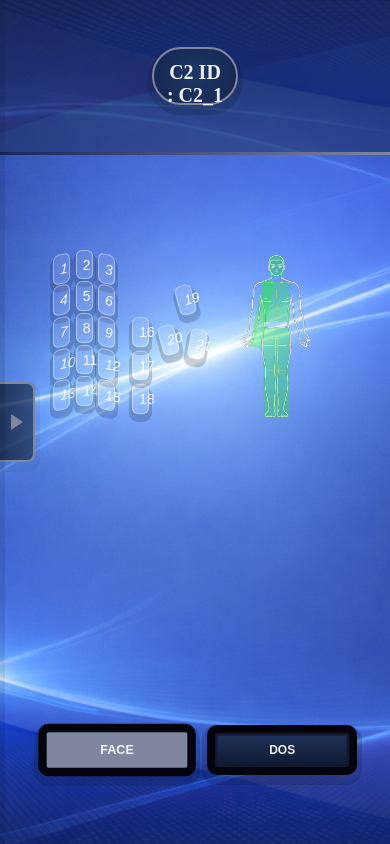
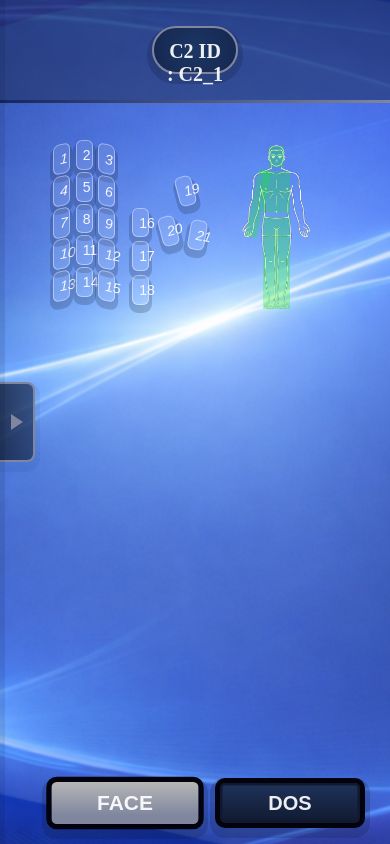
Before and after one commit to Wornny/EDF-PROJET-2026, a Flask app: template C2/templates/C2.html in a window 390 px wide. Run offline with Flask 3, Linux system fonts and the light colour scheme; the template is opened without the code that fills it: most values are stand-ins (such as "Sample title", 1, 10 or a date in 2020).

Commit message:
correcteur de bug sur tablette, css amélioré

```diff
--- a/C2/app.py
+++ b/C2/app.py
@@ -1,4 +1,4 @@
-from flask import Flask, render_template, request, jsonify
+from flask import Flask, render_template, request, jsonify, redirect
 import paho.mqtt.client as mqtt
 import json
 
@@ -13,15 +13,24 @@ mqtt_client.loop_start()
 
 
 @app.route("/")
-def c2_page():
-    return render_template("C2.html")
+def root():
+    return redirect("/C2/1")
+
+@app.route("/C2")
+def c2_root():
+    return redirect("/C2/1")
+
+@app.route("/C2/<int:c2_id>")
+def c2_page(c2_id: int):
+    return render_template("C2.html", c2_id=c2_id)
+
 
 
 @app.route("/publish_capteurs_full", methods=["POST"])
 def publish_capteurs_full():
     data = request.get_json()
+    c2_id = data.get("c2_id", "C2_1")
 
-    c2_id = data.get("c2_id", "C2_1")
     capteurs = data.get("capteurs", {})
 
     topic = f"FormaReaEDF/C2/{c2_id}/Capteurs"
@@ -34,5 +43,6 @@ def publish_capteurs_full():
     return jsonify({"status": "ok"}), 200
 
 
+
 if __name__ == "__main__":
     app.run(host="0.0.0.0", port=5000, debug=True)
--- a/C2/static/C2.css
+++ b/C2/static/C2.css
@@ -21,14 +21,33 @@ html, body {
 
 body{
   min-height: 100dvh;
-  background-image: url("../static/img/Background.png");
-  background-size: cover;
-  background-position: center;
-  background-repeat: no-repeat;
+  margin: 0;
+  overflow: hidden;
+  position: relative;
+}
 
-  display: grid;
-  place-items: center;
-  overflow: hidden;
+/* Le background animé */
+body::before{
+  content:"";
+  position: fixed;
+  inset: -8%;                 /* marge pour bouger sans montrer les bords */
+  background: url("../static/img/Background.png") center / cover no-repeat;
+
+  transform: translate3d(0,0,0) scale(1.08);
+  will-change: transform;
+  animation: bg-float 40s linear infinite;
+  z-index: -1;
+}
+
+/* Ta page par-dessus */
+body > *{ position: relative; z-index: 0; }
+
+@keyframes bg-float{
+  0%   { transform: translate3d(-2%, -1%, 0) scale(1.08); }
+  25%  { transform: translate3d( 2%, -2%, 0) scale(1.08); }
+  50%  { transform: translate3d( 2%,  1%, 0) scale(1.08); }
+  75%  { transform: translate3d(-2%,  2%, 0) scale(1.08); }
+  100% { transform: translate3d(-2%, -1%, 0) scale(1.08); }
 }
 
 /* === WRAPPER ===
@@ -191,13 +210,15 @@ button{
 .zone-tete  { left: 41%; top: 11%; width: 18%; height: 10%; }
 .zone-buste { left: 34%; top: 23%; width: 32%; height: 20%; }
 .zone-jambes{ left: 34%; top: 45%; width: 32%; height: 44%; }
-.zone-bras  { left: 25%; top: 22%; width: 10%; height: 33%; transform: rotate(12deg); }
+.zone-bras  { left: 20%; top: 22%; width: 10%; height: 33%; transform: rotate(12deg); }
 
 /* ===== BANNIÈRE HAUT ===== */
 .banner {
-  position: absolute;
-  top: 0; left: 0; right: 0;
-  height: 18%;
+  position: fixed;          /* mieux que absolute pour un header global */
+  top: 0;
+  left: 0;
+  right: 0;
+  height: 100px;             /* ou 56 / 72 px selon ton design */
   background: rgba(27, 41, 79,.50);
   border-bottom: clamp(3px, .15vw, 2px) solid;
   border-image: linear-gradient(90deg, #15255f 0%, var(--ui-border) 100%) 1;
@@ -220,16 +242,15 @@ button{
 
 /* ===== BOUTONS DE CONTRÔLE (FACE/DOS) ===== */
 .control-group {
-  position: absolute;
-  bottom: 20px;
-  top: 80%;
-  left: 48%;
+  position: fixed;
+  bottom: 16px;
+  left: 50%;
   transform: translateX(-50%);
   display: flex;
   gap: 15px;
   align-items: center;
-  justify-content: center;  /* ← ajoute ça */
-  z-index: 50;
+  justify-content: center;
+  z-index: 150;
 }
 
 .control-group label {
@@ -246,11 +267,11 @@ button{
   max-width: 150px;
   padding: 0;
   background: linear-gradient(0deg, rgb(16, 25, 47) 0%, rgb(31, 51, 91) 100%);
-  border: 8px solid rgb(2, 3, 12);
+  border: 5px solid rgb(2, 3, 12);
   box-shadow: inset 0 0 0 2.5px #10192f, 0 5px 0 5px rgba(16, 25, 47,.20);
   color: var(--ui-text);
   font-weight: 750;
-  font-size: clamp(12px, 1.1vw, 18px);
+  font-size: clamp(20px, 1.1vw, 18px);
   cursor: pointer;
   transition: all 0.25s ease;
   border-radius: 10px;
@@ -267,7 +288,7 @@ button{
 }
 
 .control-btn.active {
-  background: rgb(127, 134, 158);
+  background: linear-gradient(0deg, rgb(127, 134, 158) 20%, rgb(182, 182, 182) 100%);
   border-color: rgb(2, 3, 12);
   box-shadow: inset 0 0 0 2.5px #afb2c7;
   box-shadow: 0 5px 0 4px rgba(16, 25, 47,.20);
@@ -289,20 +310,27 @@ button{
     text-align: center;
 }
 
+@media (max-width: 1024px) {
+  .control-group {
+    bottom: 16px;
+    top: auto;
+  }
+}
+
 /* ===== DRAWER GAUCHE ===== */
 .drawer {
   position: fixed;
   left: 0;
   top: 0;
-  width: 300px;
-  height: 100dvh;
-  background: linear-gradient(135deg, rgba(16, 25, 47,.50) 0%, rgba(31, 51, 91,.50) 100%);
+  width: 220px;
+  height: 100vh;    /* ou 100vh si tu veux rester classique */
+  background: linear-gradient(135deg, rgba(16, 25, 47, .50) 0%, rgba(31, 51, 91, .50) 100%);
   border-right: 2px solid var(--ui-border);
-  box-shadow: 0 5px 0 5px rgba(16, 25, 47,.100);
+  box-shadow: 0 5px 0 5px rgba(16, 25, 47, .100);
   transform: translateX(-100%);
   transition: transform 0.3s ease;
   z-index: 1000;
-  overflow-y: auto;
+  overflow-y: auto;  /* scrollbar interne si contenu > écran */
 }
 
 .drawer.open {
@@ -346,6 +374,13 @@ button{
   line-height: 1.6;
 }
 
+@media (max-width: 1024px) {
+  body {
+    overflow: visible; /* ou auto */
+  }
+}
+
+
 /* ===== TOGGLE BUTTON (Rectangle avec triangle) ===== */
 .drawer-toggle-btn {
   position: fixed;
--- a/C2/templates/C2.html
+++ b/C2/templates/C2.html
@@ -5,19 +5,19 @@
     <title>C2 - Capteurs</title>
     <link rel="stylesheet" href="../static/C2.css">
 </head>
-<body>
+<body data-c2-id="C2_{{ c2_id }}">
 <!-- DRAWER GAUCHE -->
 <div class="drawer" id="drawer">
     <div class="drawer-content">
         <h2>Panneau de Contrôle</h2>
         <div class="drawer-section">
-            <h3>Informations</h3>
-            <p>C2 ID: C2_1</p>
-            <p>Mode: <span id="drawerMode">FACE</span></p>
+            <div class="cm-list">
+                <a class="cm-btn" href="/C2/1">C2 ID 1</a>
+                <a class="cm-btn" href="/C2/2">C2 ID 2</a>
+                <button class="cm-btn cm-add">+</button>
+            </div>
         </div>
         <div class="drawer-section">
-            <h3>Capteurs Actifs</h3>
-            <div id="drawerCapteurs">Aucun capteur activé</div>
         </div>
     </div>
 </div>
@@ -27,7 +27,7 @@
 
 <div class="banner">
     <div class="banner-text"></div>
-    <p class="c2-id-display">C2 ID : C2_1</p>
+    <p class="c2-id-display">C2 ID : C2_{{ c2_id }}</p>
 </div>
 <div class="c2-wrapper">
     <div class="c2-container">
```
Also changed, not shown: other parts of C2/static/C2.css (+35 -2 lines), C2/static/script.js (+37 -5 lines).
